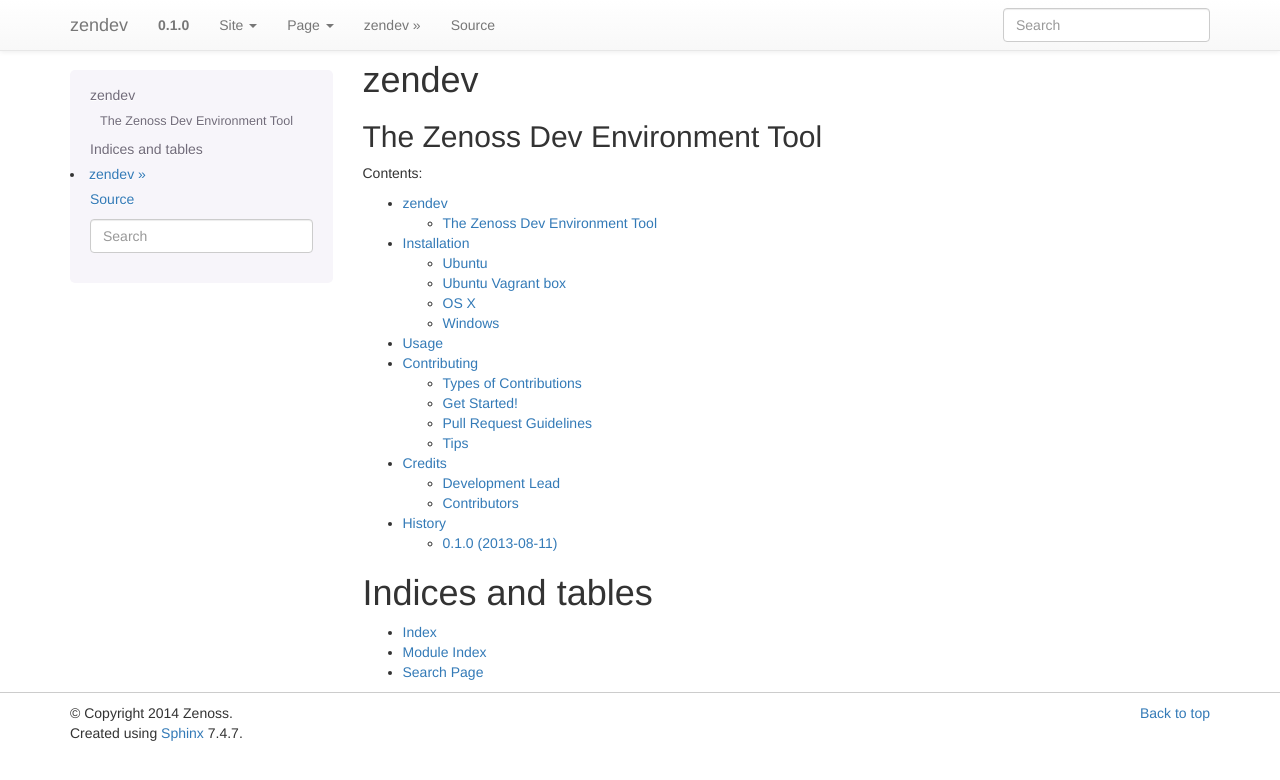
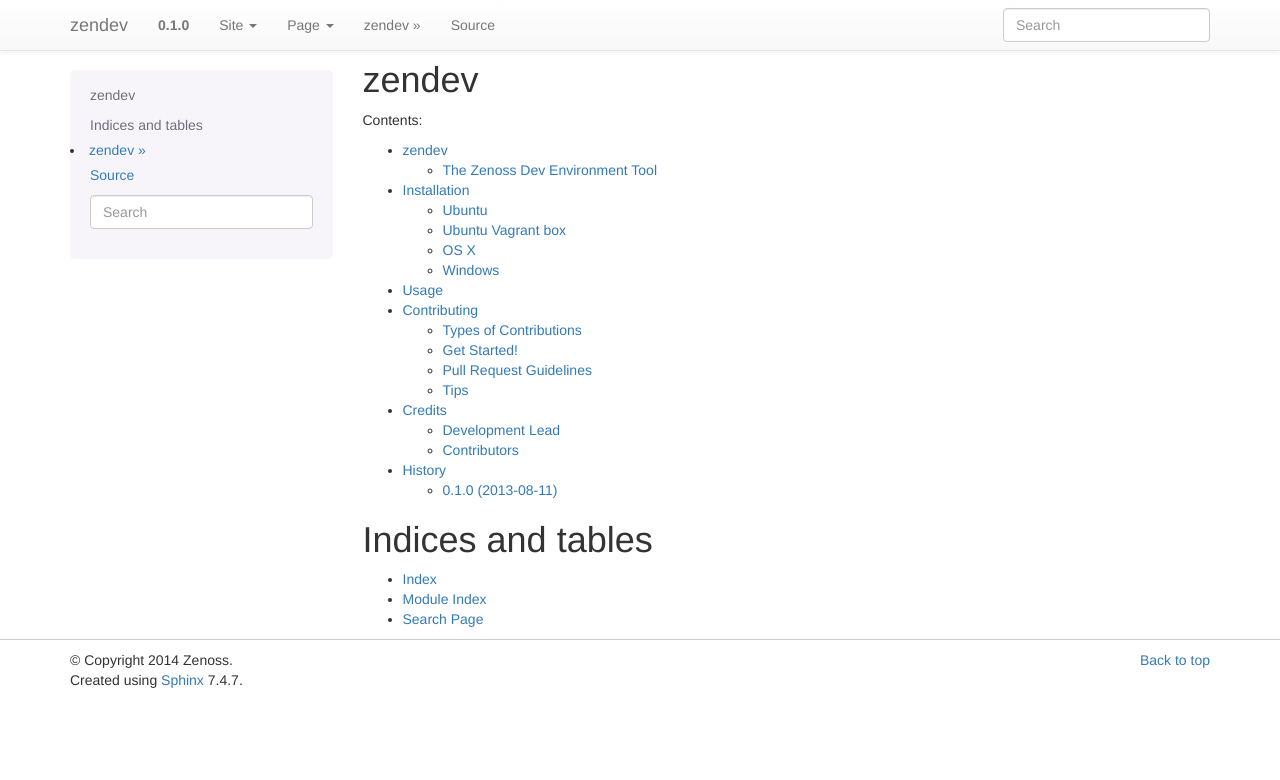
Before and after one commit to zenoss/zendev, a Sphinx documentation site: the page built from docs/index.rst, in a window 1280 px wide. Shown: the top 780 px of the page. Built offline with Sphinx 7.4.7, drawn with Linux system fonts in a browser that asks for light colours.

Commit message:
Remove subtitle

```diff
--- a/docs/index.rst
+++ b/docs/index.rst
@@ -5,8 +5,6 @@
 
 zendev
 ======
-The Zenoss Dev Environment Tool
--------------------------------
 
 Contents:
 
```
Also changed, not shown: 1 other file.
